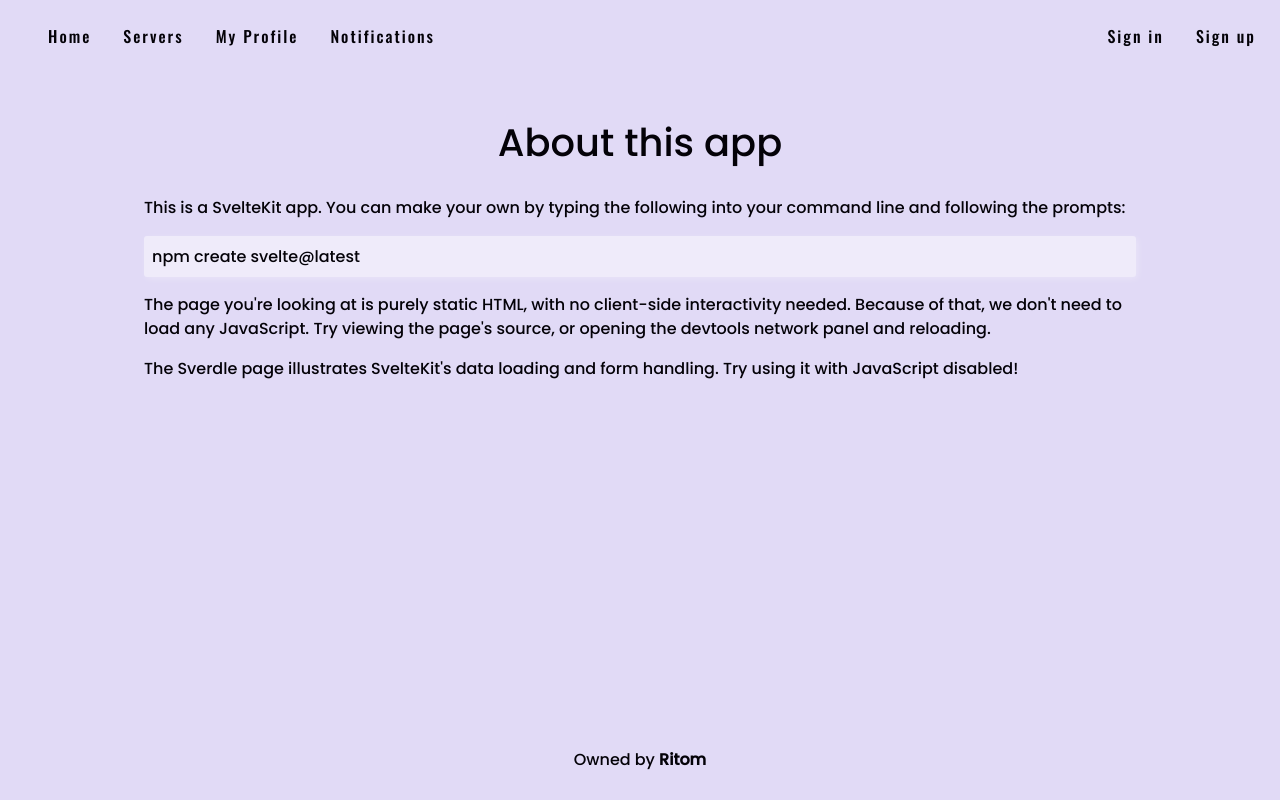
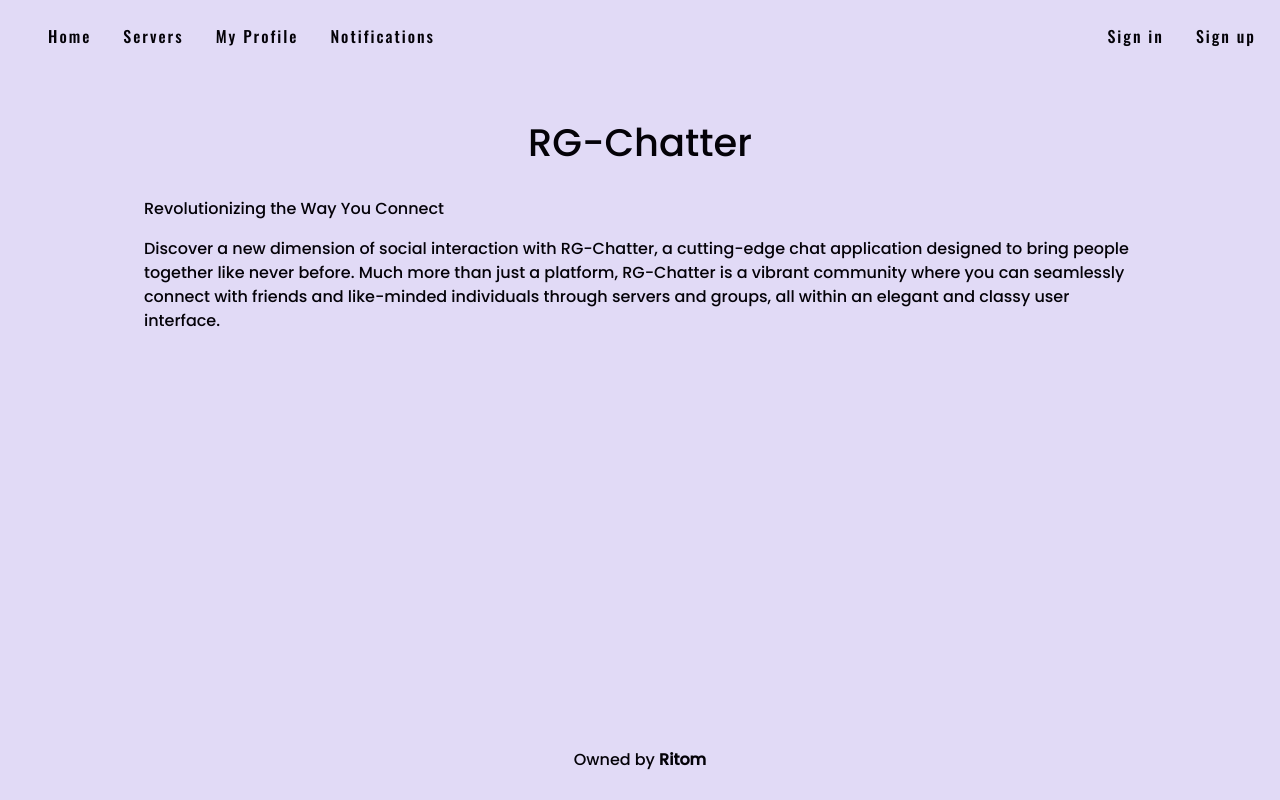
Before and after one commit to Mister-Ritom/chatter, a SvelteKit app: page /about in a window 1280 px wide. Built offline with nearby package versions, Linux system fonts and the light colour scheme; no server answers.

Commit message:
Another fix

```diff
--- a/src/routes/about/+page.svelte
+++ b/src/routes/about/+page.svelte
@@ -4,23 +4,9 @@
 </svelte:head>
 
 <div class="text-column">
-	<h1>About this app</h1>
-
-	<p>
-		This is a <a href="https://kit.svelte.dev">SvelteKit</a> app. You can make your own by typing the
-		following into your command line and following the prompts:
-	</p>
-
-	<pre>npm create svelte@latest</pre>
-
-	<p>
-		The page you're looking at is purely static HTML, with no client-side interactivity needed.
-		Because of that, we don't need to load any JavaScript. Try viewing the page's source, or opening
-		the devtools network panel and reloading.
-	</p>
-
-	<p>
-		The <a href="/sverdle">Sverdle</a> page illustrates SvelteKit's data loading and form handling. Try
-		using it with JavaScript disabled!
-	</p>
+	<div class="about">
+		<h1>RG-Chatter</h1>
+		<h2>Revolutionizing the Way You Connect</h2>
+		<p>Discover a new dimension of social interaction with RG-Chatter, a cutting-edge chat application designed to bring people together like never before. Much more than just a platform, RG-Chatter is a vibrant community where you can seamlessly connect with friends and like-minded individuals through servers and groups, all within an elegant and classy user interface.</p>
+	  </div>
 </div>
```
